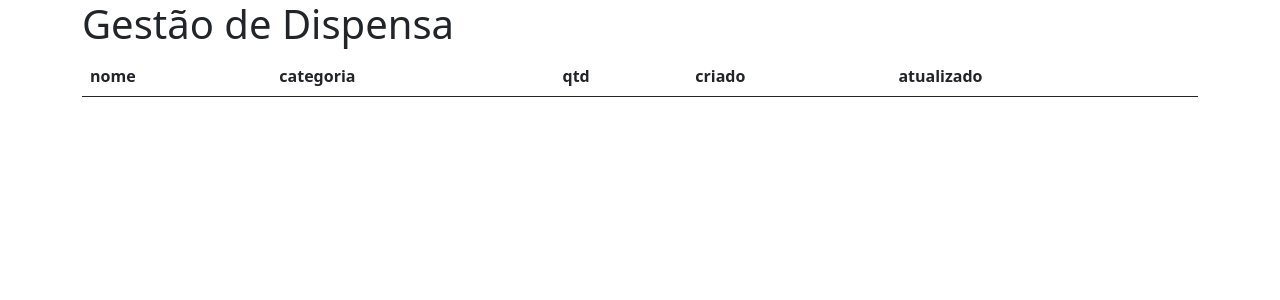
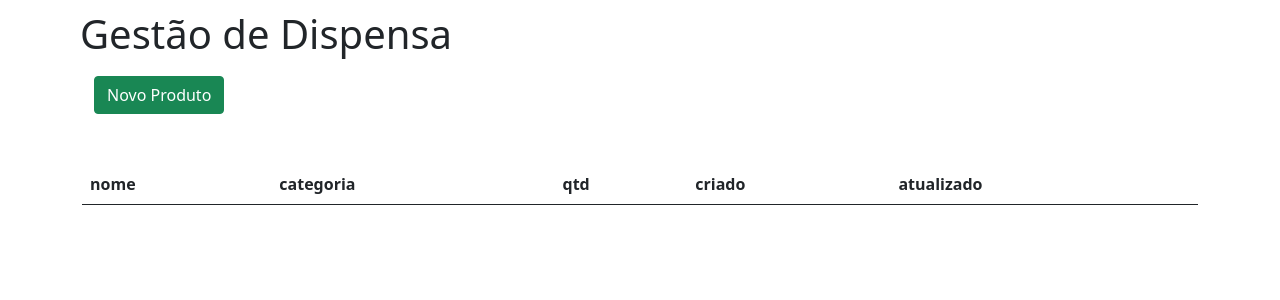
Before and after one commit to Rafael-Arkeo/Gest-o_dispensa, a Django app: page / in a window 1280 px wide. Shown: the top 300 px of the page. Run offline with Django 3.2, Linux system fonts and the light colour scheme; data that the repository does not hold is empty.

Commit message:
Crud - Create criando formularrio para novo produto e também estilizando paginas do formulario

```diff
--- a/gestao/settings.py
+++ b/gestao/settings.py
@@ -37,11 +37,13 @@ INSTALLED_APPS = [
     'django.contrib.sessions',
     'django.contrib.messages',
     'django.contrib.staticfiles',
+    'bootstrapform',
     'produtos',
 
 
 
 ]
+
 
 MIDDLEWARE = [
     'django.middleware.security.SecurityMiddleware',
--- a/gestao/urls.py
+++ b/gestao/urls.py
@@ -18,10 +18,14 @@ import site
 from django.contrib import admin
 from django.urls import path, include
 from produtos.views import home
+import produtos.urls as produtos_urls
+
 
 urlpatterns = [
     path('admin/', admin.site.urls),
-    path('', home)
+    path('', home, name='home'),
+    path('produtos/', include(produtos_urls)),
+
 
 
 ]
--- /dev/null
+++ b/produtos/urls.py
@@ -0,0 +1,7 @@
+from django.urls import path
+from .views import criar_novo_produto
+
+urlpatterns = [
+    path('novo/', criar_novo_produto, name='novo_prod')
+
+]
--- a/produtos/views.py
+++ b/produtos/views.py
@@ -1,8 +1,22 @@
-from django.shortcuts import render
+from django.shortcuts import render, redirect
 from.models import Produto
 from .admin import ProdutoAdmin
+from .forms import ProdForms
 
 def home(request):
     prod = Produto.objects.all()
     index = ProdutoAdmin.list_display
     return render(request, 'home.html', {'prod': prod, 'index': index})
+
+
+def criar_novo_produto(request):
+    form = ProdForms(request.POST, None)
+    """"Cria formulário para cadastrar
+            um novo produto"""
+    if form.is_valid():
+        """"Valida o cadastro"""
+        form.save()
+        return redirect('home')
+        """"Retorna para página home"""
+    return render(request, 'novo_produto.html', {'form': form})
+    """"Chama o template novo_produto"""
--- a/templates/home.html
+++ b/templates/home.html
@@ -12,13 +12,16 @@
 
 </head>
 <body>
-<div class="container">
+<div class="container"style="padding:10px;">
     <h1>Gestão de Dispensa</h1>
 </div>
 
 
 <div class="container">
-    <div class="table-responsive">
+    <div class="container" style="padding-bottom:50px;">
+        <a href="{% url 'novo_prod' %}" class="btn btn-success">Novo Produto</a>
+    </div>
+        <div class="table-responsive">
         <table class="table table-hover">
             <thead class="table">
                 <tr>
@@ -37,8 +40,8 @@
 
                     <td>{{prod.criado}}</td>
                     <td>{{prod.atualizado}}</td>
-                    <td><a href="">Atualizar</a></td>
-                    <td><a href="">Deletar</a></td>
+                    <td><a href="" class="btn btn-primary">Atualizar</a></td>
+                    <td><a href="" class="btn btn-danger">Deletar</a></td>
 
 
                 </tr>
```
Also changed, not shown: produtos/forms.py (added, +10 -0 lines), templates/novo_produto.html (+14 -0 lines).
